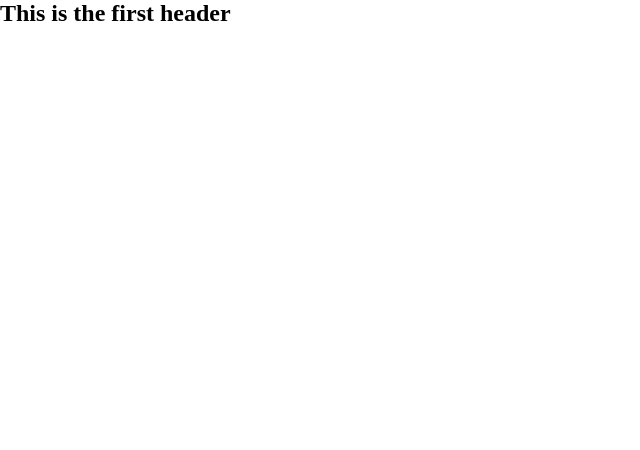
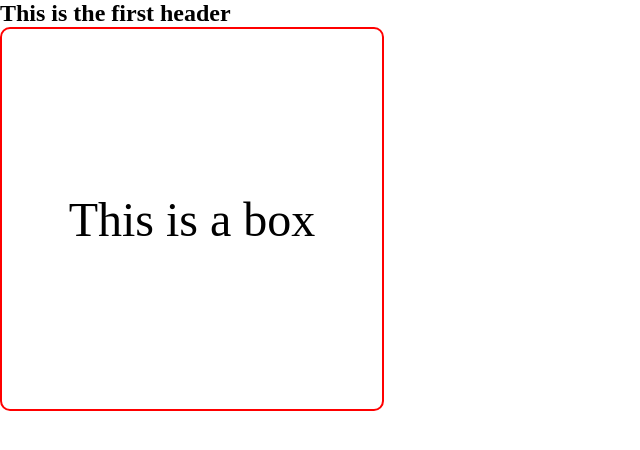
Before and after one commit to Depeters2020/push-practice, a plain HTML site: page index.html in a window 1280 px wide. Shown: the whole page, without its empty margins (0-640 px from the left). Drawn offline with Linux system fonts and the light colour scheme.

Commit message:
added a box

```diff
--- a/index.html
+++ b/index.html
@@ -10,5 +10,9 @@
   <section class="new-p">
     <h1>This is the first header</h1>
   </section>
+
+  <section class="box-section">
+    <p>This is a box</p>
+  </section>
 </body>
 </html>
--- a/style.css
+++ b/style.css
@@ -4,3 +4,14 @@
   box-sizing: border-box;
   list-style: none;
 }
+
+.box-section {
+  width: 30%;
+  aspect-ratio: 1/1;
+  border: 2px solid red;
+  border-radius: 10px;
+  display: flex;
+  justify-content: center;
+  align-items: center;
+  font-size: 3rem;
+}
```
